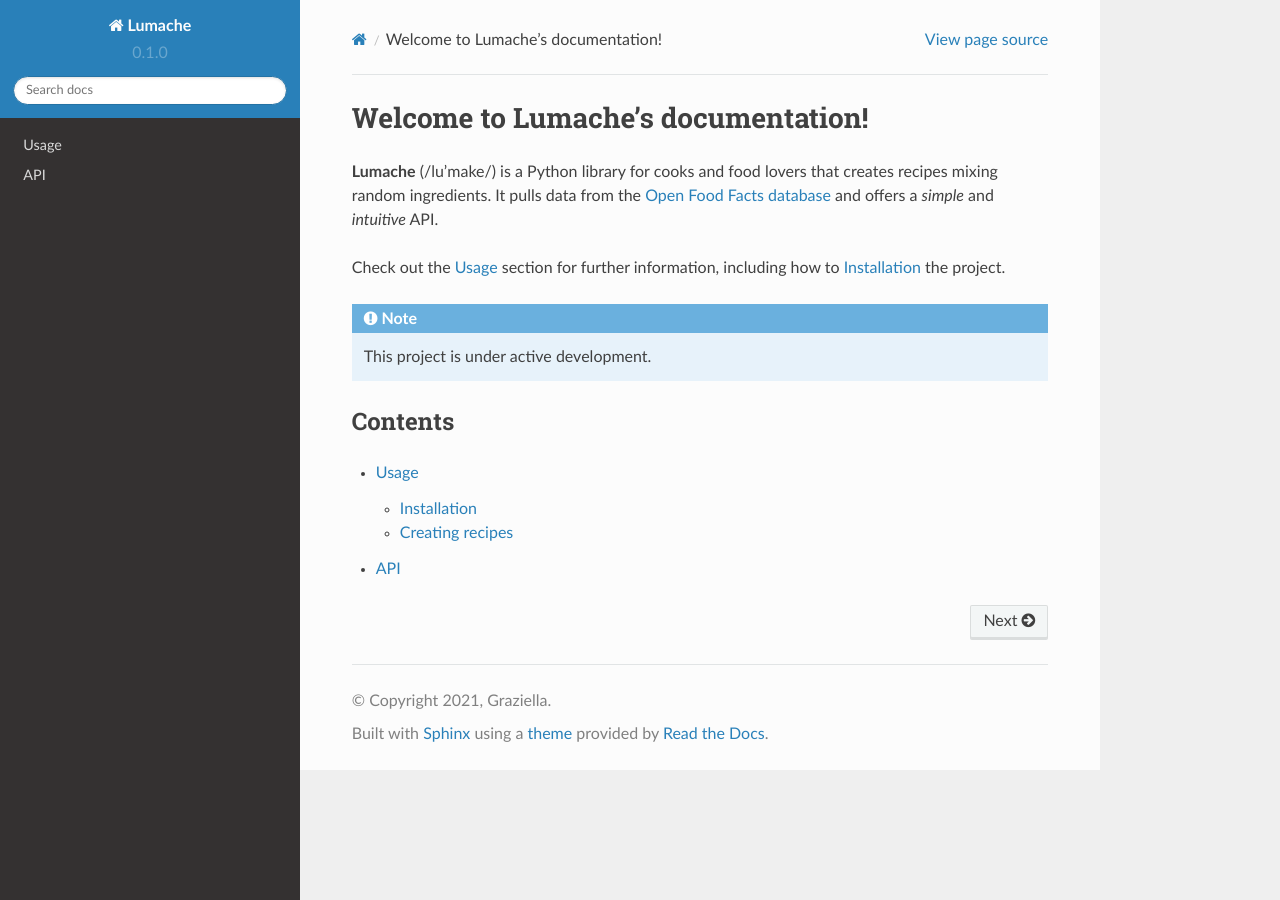
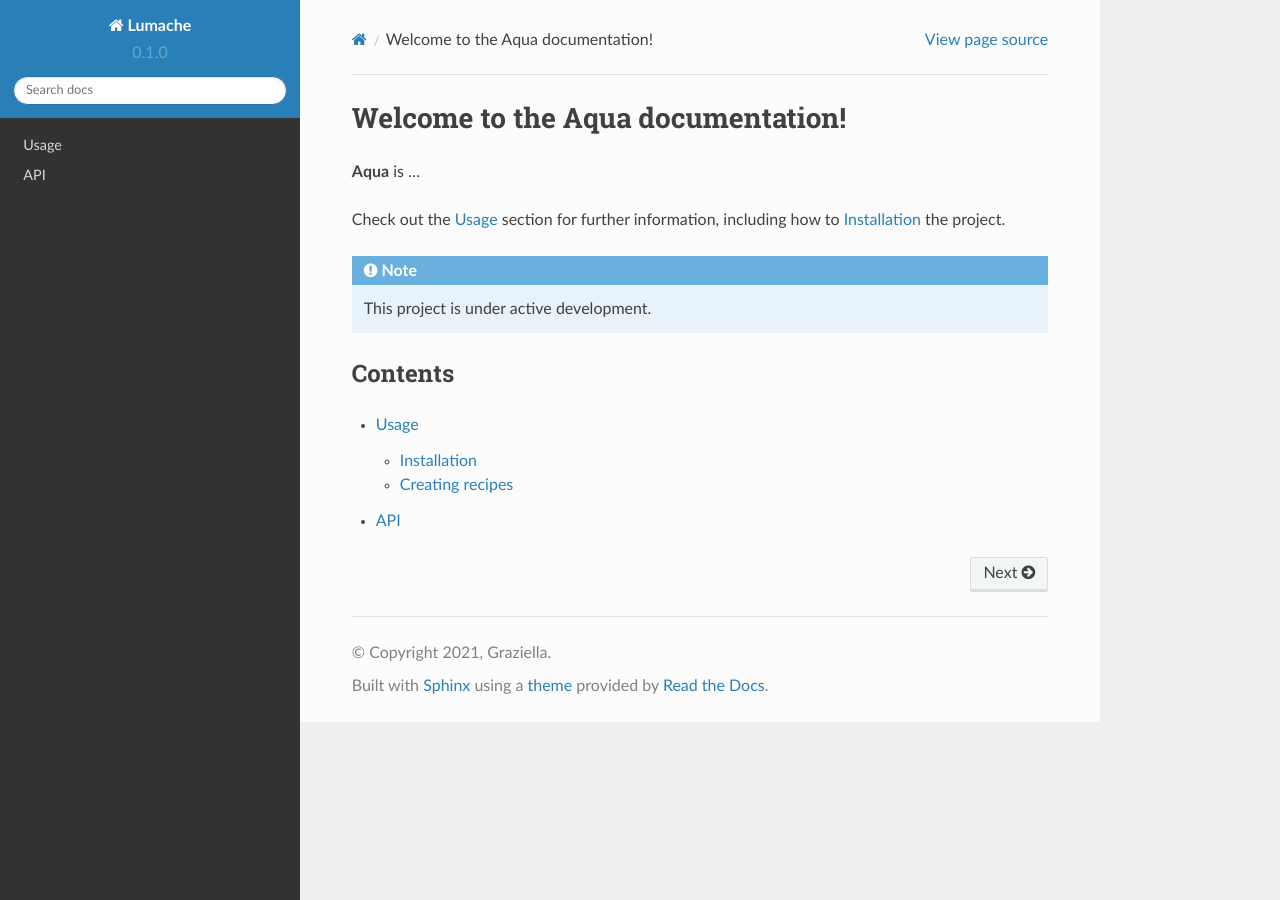
Before and after one commit to BobGoedkoop/c4s-aqua, a Sphinx documentation site: the page built from docs/source/index.rst, in a window 1280 px wide. Built offline with Sphinx 7.4.7 and the Read the Docs theme 2.0.0, drawn with Linux system fonts in a browser that asks for light colours.

Commit message:
Update index.rst

```diff
--- a/docs/source/index.rst
+++ b/docs/source/index.rst
@@ -1,10 +1,7 @@
-Welcome to Lumache's documentation!
-===================================
+Welcome to the Aqua documentation!
+==================================
 
-**Lumache** (/lu'make/) is a Python library for cooks and food lovers
-that creates recipes mixing random ingredients.
-It pulls data from the `Open Food Facts database <https://world.openfoodfacts.org/>`_
-and offers a *simple* and *intuitive* API.
+**Aqua** is ...
 
 Check out the :doc:`usage` section for further information, including
 how to :ref:`installation` the project.
```
